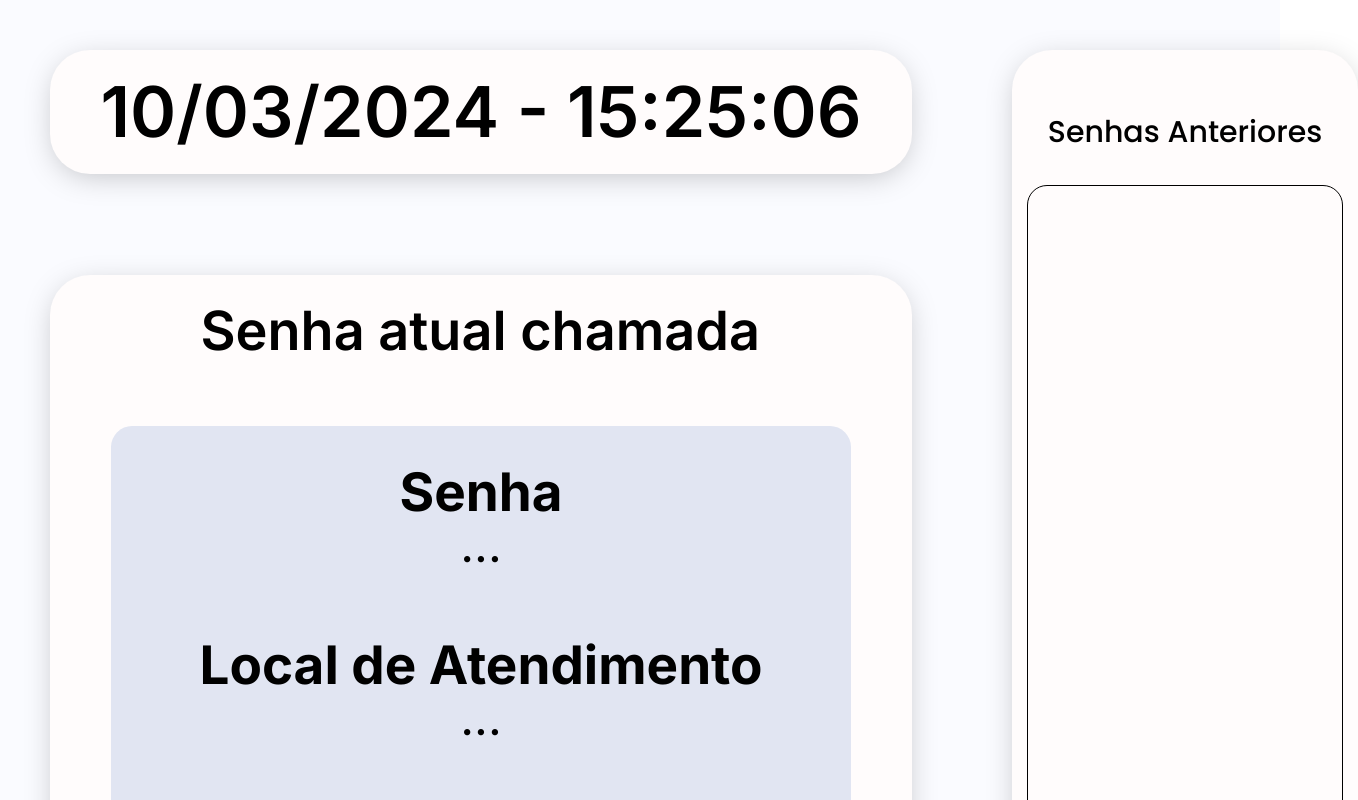
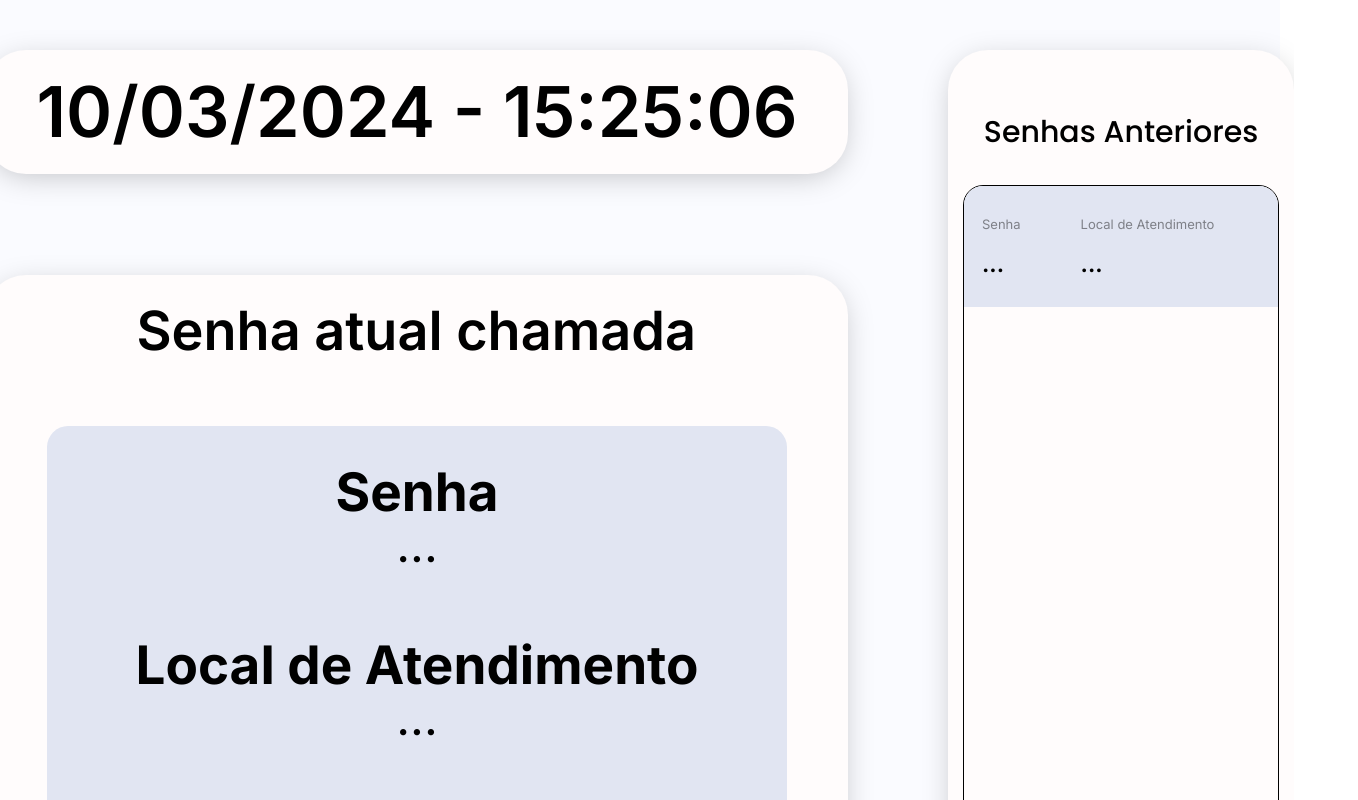
Before and after one commit to sistema-clinica/Front-End-Clinica-Senha, a React (Create React App) app: page /PainelSenhas in a window 1280 px wide. Shown: the top 800 px of the page, 1358 px wide, since content can reach past the window. Built offline with nearby package versions, Linux system fonts and the light colour scheme; no server answers.

Commit message:
feat: Style of previous passwords add
the style of previous passwords was added, and a small change was also added to the page scrolling system where now the scroll bar is invisible and also in the recent passwords themselves there is an invisible bar to be able to see older passwords

```diff
--- /dev/null
+++ b/src/components/CSS/senha.css
@@ -0,0 +1,28 @@
+.senhaUnicas {
+    padding: 21px 18px;
+    gap: 60px;
+    display: flex;
+    background: #E1E5F2;
+}
+
+.Bloco {
+    display: flex;
+    flex-direction: column;
+}
+
+.Bloco h4 {
+    font-family: Inter;
+    font-size: 13px;
+    font-weight: 400;
+    letter-spacing: 0em;
+    line-height: 0px;
+    color: #00000070;
+}
+
+.Bloco p {
+    font-family: Inter;
+    font-size: 22px;
+    font-weight: 700;
+    line-height: 0px;
+    letter-spacing: 0em;
+}
--- a/src/components/CSS/senhasRecentes.css
+++ b/src/components/CSS/senhasRecentes.css
@@ -27,4 +27,6 @@
   height: 758px;
   border-radius: 20px;
   border: 0.2px solid #000000;
+  overflow: hidden;
+  overflow-y: auto;
 }
--- /dev/null
+++ b/src/components/senha.js
@@ -0,0 +1,20 @@
+import './CSS/senha.css'
+
+function senha() {
+
+
+    return (
+        <div className="senhaUnicas">
+            <div className="Bloco">
+                <h4>Senha</h4>
+                <p>...</p>
+            </div>
+            <div className="Bloco">
+                <h4>Local de Atendimento</h4>
+                <p>...</p>
+            </div>
+        </div>
+    );
+}
+
+export default senha;
--- a/src/components/senhaAtual.js
+++ b/src/components/senhaAtual.js
@@ -1,7 +1,9 @@
-import React, { useState, useEffect } from 'react';
+import React, { useState} from 'react';
 import './CSS/senhaAtual.css';
 
 function SenhaAtual() {
+    const API_URL = "http://ec2-3-85-49-103.compute-1.amazonaws.com:8080"
+
     const [senha, setSenha] = useState('...');
     const [localDeAtendimento, setLocalDeAtendimento] = useState('...');
     const [localParaTeste, setLocalParaTeste] = useState('');
@@ -11,7 +13,7 @@ function SenhaAtual() {
             localDeAtendimento: localParaTeste || localDeAtendimento,
         };
 
-        fetch('http://ec2-3-85-49-103.compute-1.amazonaws.com:8080/atendimento/espera', {
+        fetch(API_URL + '/atendimento/espera', {
             method: 'POST',
             headers: {
                 'Content-Type': 'application/json',
@@ -25,10 +27,6 @@ function SenhaAtual() {
         })
         .catch((err) => console.log(err));
     };
-
-    useEffect(() => {
-        buscarUltimoAtendimento();
-    }, [buscarUltimoAtendimento]);
 
     return (
         <section className="quadradoFundo">
--- a/src/components/senhasRecentes.js
+++ b/src/components/senhasRecentes.js
@@ -1,3 +1,5 @@
+import Senha from './senha';
+
 import './CSS/senhasRecentes.css';
 
 function SenhasRecentes() {
@@ -5,7 +7,7 @@ function SenhasRecentes() {
         <aside className="quadradoRecentes">
             <h1>Senhas Anteriores</h1>
             <div className='senhasAnteriores'>
-
+                <Senha/>
             </div>
 
         </aside>
--- a/src/page/CSS/painel-senhas.css
+++ b/src/page/CSS/painel-senhas.css
@@ -1,3 +1,11 @@
+::-webkit-scrollbar {
+  width: 0px;
+}
+
+html {
+  scroll-behavior: smooth;
+}
+
 .painel-senhas {
   padding: 50px;
   background: #FAFBFF;
@@ -5,6 +13,7 @@
 
 .quadardo {
   display: flex;
+  justify-content: center;
   gap: 100px;
 }
 
```
